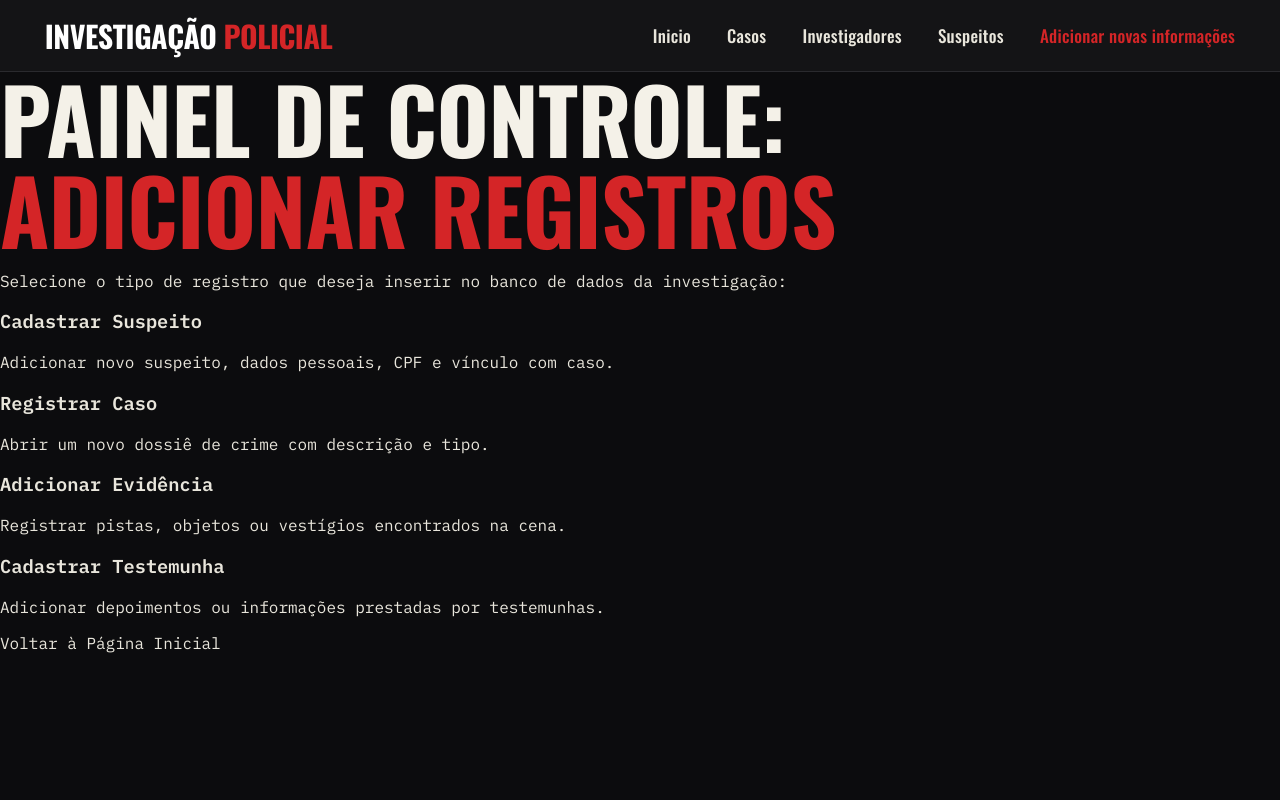
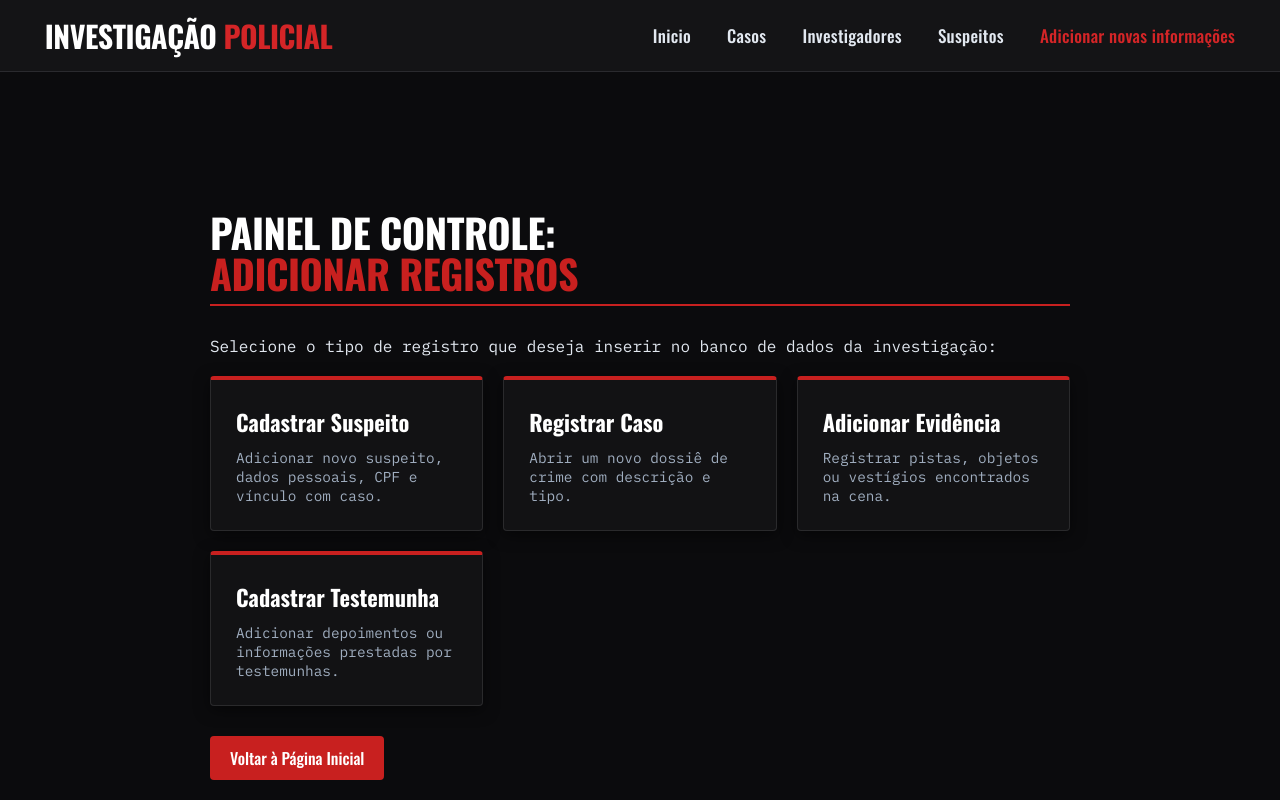
Before and after one commit to nicskxx/investigacao-policial-, a Flask app: page /adicionar-informacoes in a window 1280 px wide. Run offline with Flask 3, Linux system fonts and the light colour scheme; some libraries are stand-ins or nearby versions.

Commit message:
Adicionando novos css e arrumando os arquivos

```diff
--- /dev/null
+++ b/static/add_info.css
@@ -0,0 +1,69 @@
+  body {
+    background-color: #0b0b0d;
+    color: #e2e8f0;
+    font-family: 'IBM Plex Mono', monospace;
+    margin: 0;
+    padding: 0;
+  }
+  .container {
+    max-width: 900px;
+    margin: 120px auto 40px auto;
+    padding: 20px;
+  }
+  h1 {
+    font-family: 'Oswald', sans-serif;
+    color: #fff;
+    font-size: 2.5rem;
+    border-bottom: 2px solid #c8201f;
+    padding-bottom: 10px;
+    margin-bottom: 30px;
+  }
+  h1 span.red {
+    color: #c8201f;
+  }
+  .grid-options {
+    display: grid;
+    grid-template-columns: repeat(auto-fit, minmax(250px, 1fr));
+    gap: 20px;
+    margin-top: 20px;
+  }
+  .option-card {
+    background: rgba(255, 255, 255, 0.03);
+    border: 1px solid rgba(255, 255, 255, 0.1);
+    border-top: 4px solid #c8201f;
+    padding: 25px;
+    border-radius: 4px;
+    text-decoration: none;
+    color: inherit;
+    transition: transform 0.2s, background 0.2s;
+    box-shadow: 0 4px 15px rgba(0,0,0,0.5);
+  }
+  .option-card:hover {
+    transform: translateY(-5px);
+    background: rgba(200, 32, 31, 0.08);
+  }
+  .option-card h3 {
+    margin: 0 0 10px 0;
+    font-family: 'Oswald', sans-serif;
+    font-size: 1.4rem;
+    color: #fff;
+  }
+  .option-card p {
+    margin: 0;
+    color: #a0aec0;
+    font-size: 0.9rem;
+  }
+  .back-btn {
+    display: inline-block;
+    margin-top: 30px;
+    padding: 10px 20px;
+    background-color: #c8201f;
+    color: #fff;
+    text-decoration: none;
+    font-family: 'Oswald', sans-serif;
+    border-radius: 4px;
+    transition: background 0.3s;
+  }
+  .back-btn:hover {
+    background-color: #a01918;
+  }
--- a/static/style.css
+++ b/static/style.css
@@ -92,6 +92,30 @@ h1 .red{display:block;color:var(--red)}
 .sobre-link:hover{color:var(--red)}
 .sobre-link:focus-visible{outline:2px solid var(--red);outline-offset:4px}
 
+/* DIFERENCIAIS */
+.diferenciais{
+  position:relative;
+  background:
+    linear-gradient(90deg,rgba(0,0,0,.85),rgba(0,0,0,.35) 60%,rgba(0,0,0,.85)),
+    url("img/detetive.jpg") center/cover no-repeat,
+    #050505;
+  padding:clamp(80px,14vw,200px) clamp(20px,3.5vw,64px) clamp(56px,8vw,96px);
+}
+.diferenciais-inner{max-width:1100px;margin:0 auto}
+.diferenciais-title{margin:0 0 12px;font-family:var(--display);font-weight:500;text-transform:uppercase;
+  font-size:clamp(34px,4.5vw,56px);letter-spacing:2px;color:#fff}
+.diferenciais-support{margin:0 0 clamp(40px,7vw,90px);font-family:var(--display);font-weight:700;
+  font-size:clamp(18px,2vw,26px);letter-spacing:.5px;color:#fff}
+.diferenciais-grid{display:grid;grid-template-columns:repeat(3,1fr);gap:clamp(16px,2.5vw,32px)}
+.diferenciais-card{display:flex;flex-direction:column;align-items:center;text-align:center;gap:28px;
+  padding:clamp(32px,4vw,64px) 28px;background:rgba(190,190,190,.88);color:#2a2a2a}
+.diferenciais-card h3{margin:0;font-family:var(--display);font-weight:500;font-size:clamp(17px,1.6vw,22px);
+  line-height:1.4;letter-spacing:.5px;color:#111}
+
+@media(max-width:900px){
+  .diferenciais-grid{grid-template-columns:1fr}
+}
+
 @media(max-width:900px){
   .sobre-grid{grid-template-columns:1fr}
 }
```
Also changed, not shown: static/casos.css (added, +56 -0 lines), static/investigadores.css (added, +56 -0 lines), static/suspeitos.css (added, +56 -0 lines), templates/index.html (+41 -0 lines).
